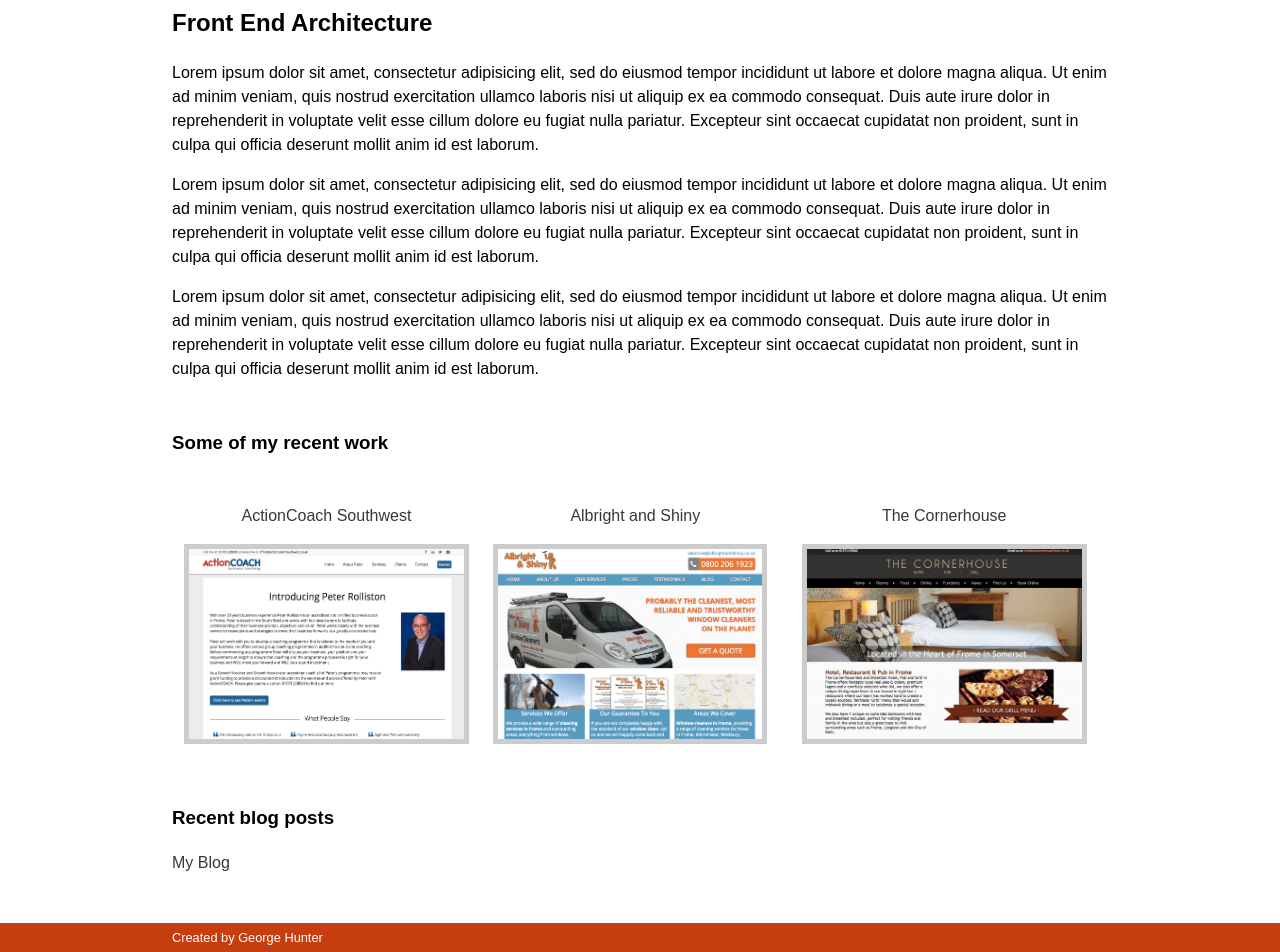
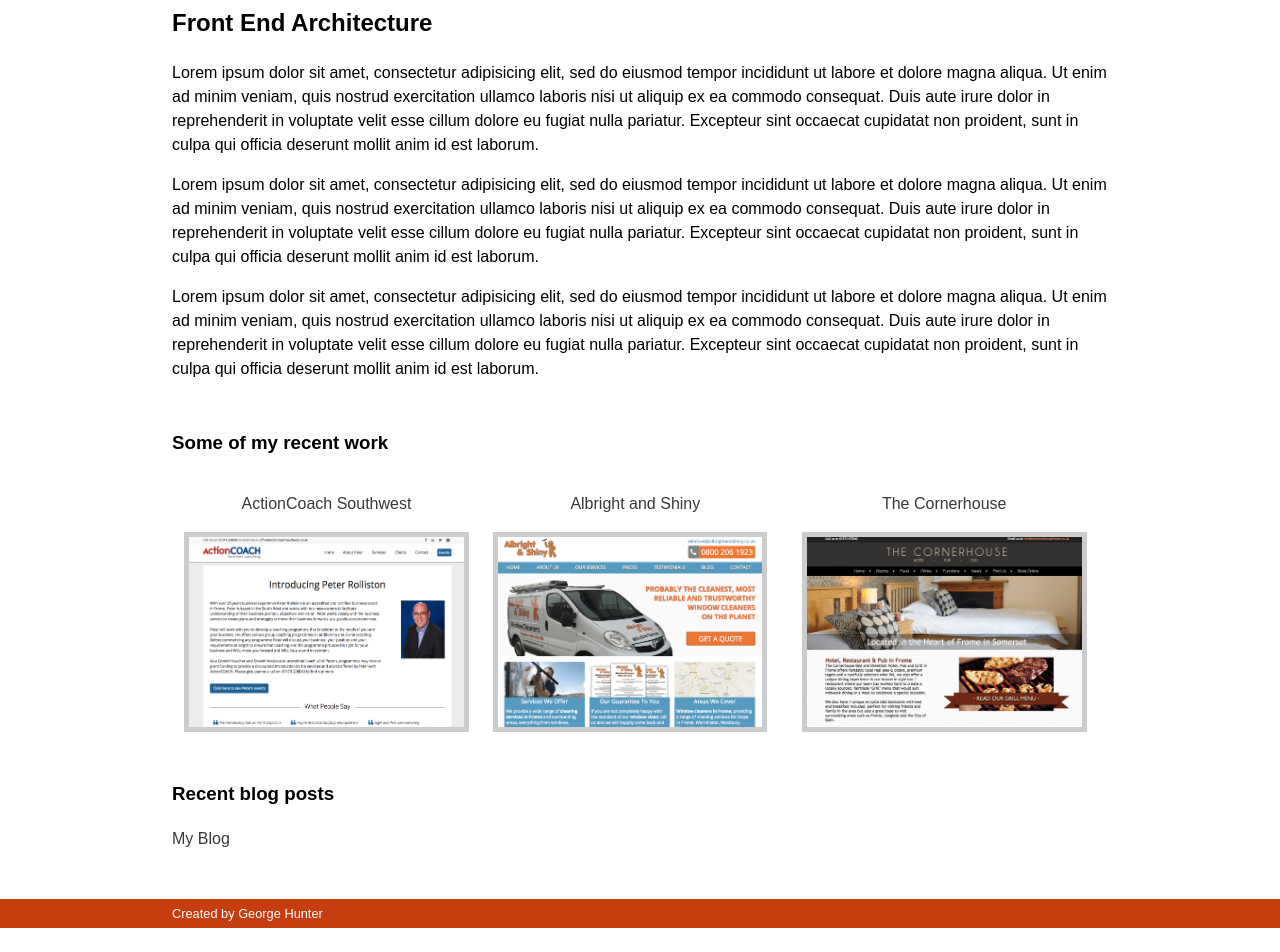
Before and after one commit to GeorgeHunter/GeorgeHunter.github.io, a Jekyll site: the page built from index.html, in a window 1280 px wide. Shown: the part 519-1471 px from the top of the page. Built offline with Jekyll 4.4.1, drawn with Linux system fonts in a browser that asks for light colours; after the commit the page ends 1447 px from its top, so only the background shows below that.

Commit message:
Update last

```diff
--- a/css/main.scss
+++ b/css/main.scss
@@ -110,7 +110,7 @@ img {
 .portfolio {
 	// width: 33%;
 	// float: left;
-	padding: $vertical/2;
+	padding: 0 $vertical/2;
 	img {
 		border: 5px #ccc solid;
 		height: 200px;
```
Also changed, not shown: 2 other files.
